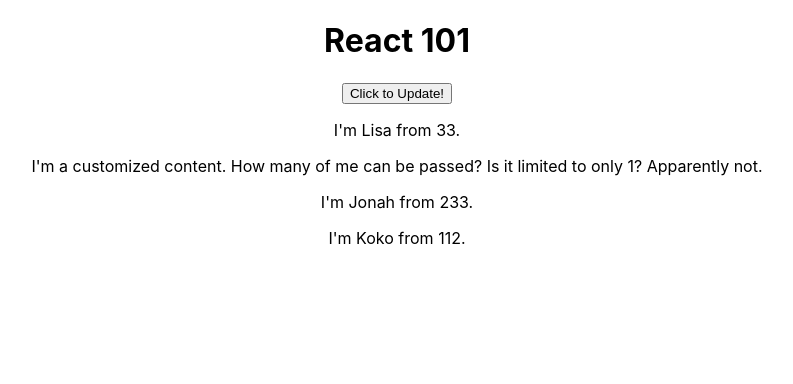
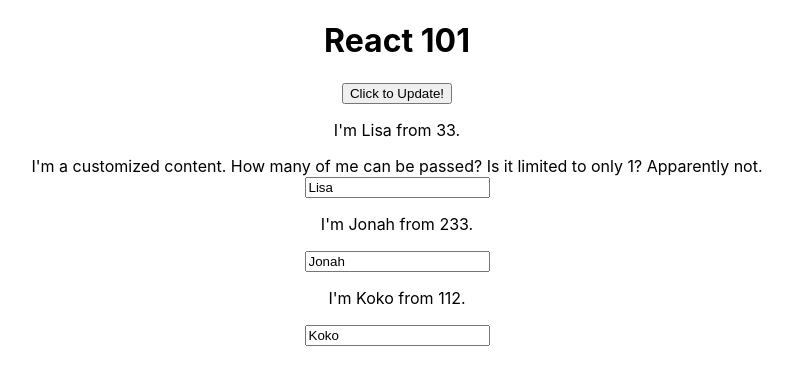
Before and after one commit to hanisahkz/react-101, a React (Create React App) app: page / in a window 1280 px wide. Shown: the top 384 px of the page, without its empty margins (243-1036 px from the left). Built offline with nearby package versions, Linux system fonts and the light colour scheme.

Commit message:
Observing React lifecycle by placing the changedName attribute at 2 different components. Component re-rendering affects the input that manages to be obtained due to React lifecycle.

```diff
--- a/src/App.js
+++ b/src/App.js
@@ -11,12 +11,24 @@ class App extends Component {
     ]
   };
 
-  updateNameHandler = (newName) => {
+  updateNameHandler = newName => {
     this.setState({
       persons: [
         { id: 1, name: newName, origin: 33 },
         { id: 2, name: "Jonathan", origin: 233 },
         { id: 3, name: "Koko Hekmatyar", origin: 112 }
+      ]
+    });
+  };
+
+  // this method accepts event object
+  // perhaps, this is tied to Form HTML element that's always expecting an event object ?
+  changeNameHandler = event => {
+    this.setState({
+      persons: [
+        { id: 1, name: "Lisa", origin: 33 },
+        { id: 2, name: "Jonathan", origin: 233 },
+        { id: 3, name: event.target.value, origin: 112 }
       ]
     });
   };
@@ -30,11 +42,13 @@ class App extends Component {
           {/* In fact, React wouldn't event render this */}
           {/* <button onClick={this.updateNameHandler()}>Click to Update!</button> */}
 
-          <button onClick={() => this.updateNameHandler("Wiley")}>Click to Update!</button>
+          <button onClick={() => this.updateNameHandler("Wiley")}>
+            Click to Update!
+          </button>
 
-          {/* This doesn't get executed immediately. This style of writing has implicit "return" due to "()" */}
-          {/* Alternatively, it to make it multiline, it can be written: onClick={() => {return this.updateNameHandler("Lisard!")} */}
+          {/* Putting change event trigger here to observe the impact of placing the triggerer */}
           <Person
+            changedName={this.changeNameHandler}
             name={this.state.persons[0].name}
             origin={this.state.persons[0].origin}
           >
@@ -43,6 +57,9 @@ class App extends Component {
             <span>Is it limited to only 1? </span>
             <span>Apparently not. </span>
           </Person>
+
+          {/* This doesn't get executed immediately. This style of writing has implicit "return" due to "()" */}
+          {/* Alternatively, it to make it multiline, it can be written: onClick={() => {return this.updateNameHandler("Lisard!")} */}
           {/* This is the most preferred way of passing params. Use bind */}
           <Person
             click={this.updateNameHandler.bind(this, "Jonah")}
@@ -50,6 +67,7 @@ class App extends Component {
             origin={this.state.persons[1].origin}
           />
           <Person
+          changedName={this.changeNameHandler}
             name={this.state.persons[2].name}
             origin={this.state.persons[2].origin}
           />
--- a/src/Person/Person.js
+++ b/src/Person/Person.js
@@ -8,6 +8,7 @@ const person = props => {
         I'm {props.name} from {props.origin}.
       </p>
       <div>{props.children}</div>
+      <input type="text" onChange={props.changedName} value={props.name} />
     </div>
   );
 };
```
